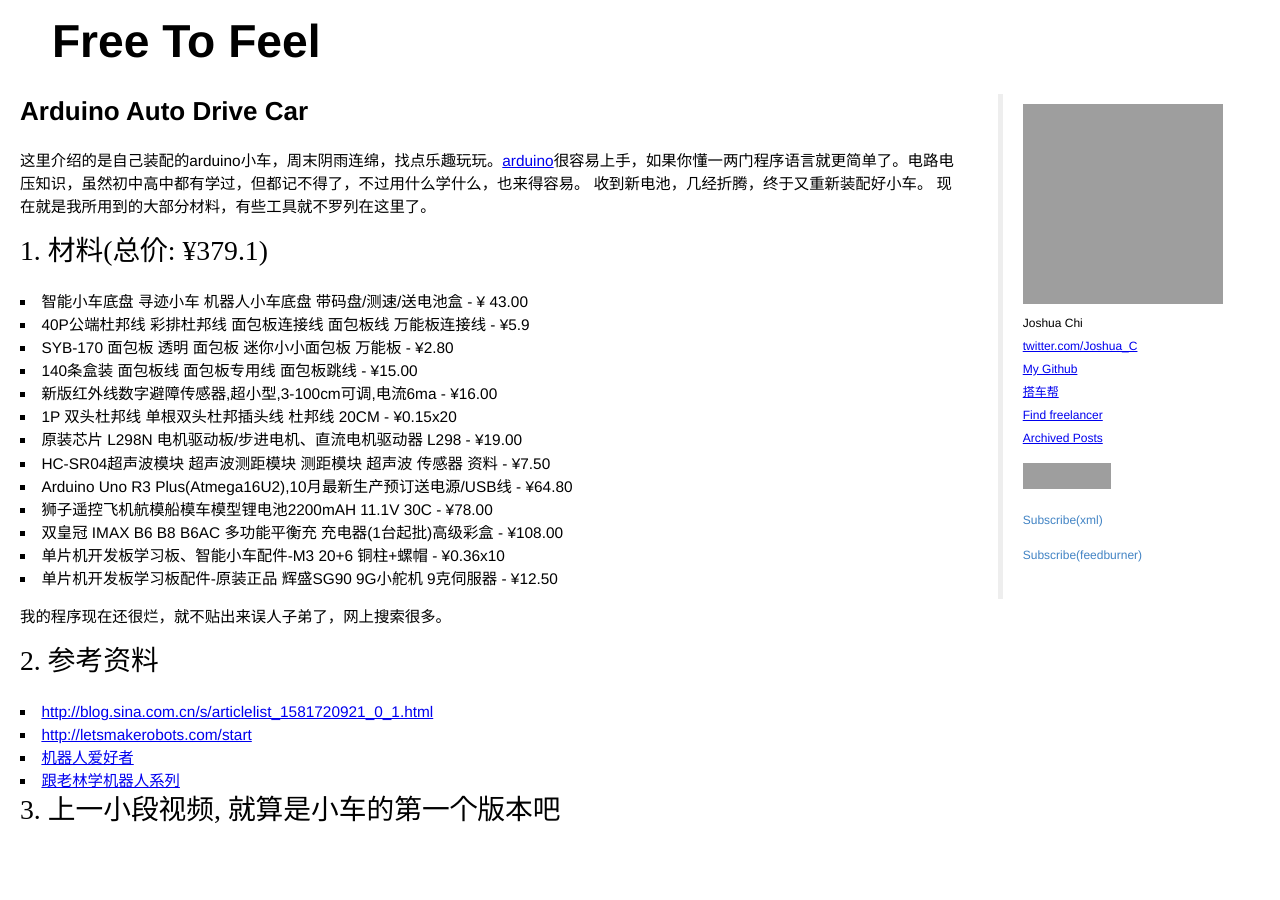
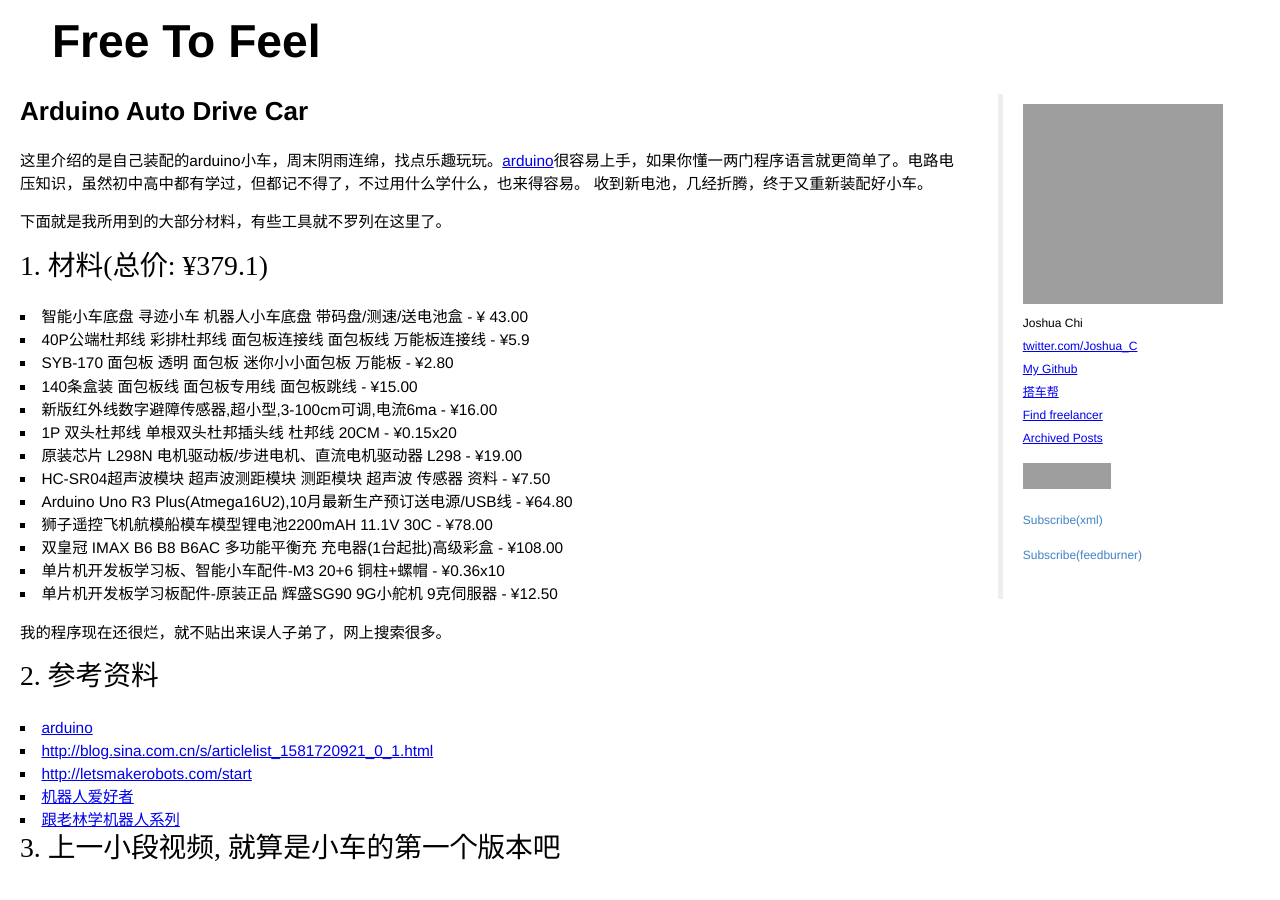
Before and after one commit to JoshuaChi/joshuachi.github.com, a Jekyll site: the page built from _posts/2012-12-16-arduino-auto-drive-car.markdown, in a window 1280 px wide and 900 px high. Built offline with Jekyll 4.4.1, drawn with Linux system fonts in a browser that asks for light colours; Markdown is read by kramdown in place of the engine named in the settings; comment, search, counter and statistics services are not loaded; grey boxes are pictures that could not be loaded.

Commit message:
robot car

```diff
--- a/_posts/2012-12-16-arduino-auto-drive-car.markdown
+++ b/_posts/2012-12-16-arduino-auto-drive-car.markdown
@@ -6,7 +6,8 @@ tags:  arduino robot
 
 这里介绍的是自己装配的arduino小车，周末阴雨连绵，找点乐趣玩玩。<a href='http://arduino.cc/en'>arduino</a>很容易上手，如果你懂一两门程序语言就更简单了。电路电压知识，虽然初中高中都有学过，但都记不得了，不过用什么学什么，也来得容易。
 收到新电池，几经折腾，终于又重新装配好小车。
-现在就是我所用到的大部分材料，有些工具就不罗列在这里了。
+
+下面就是我所用到的大部分材料，有些工具就不罗列在这里了。
 
 <h2>1. 材料(总价: ¥379.1)</h2>
 
@@ -58,6 +59,9 @@ Arduino Uno R3 Plus(Atmega16U2),10月最新生产预订送电源/USB线 - ¥64.8
 
 <ul>
 <li>
+<a href='http://arduino.cc/en'>arduino</a>
+</li>
+<li>
 <a href='http://blog.sina.com.cn/s/articlelist_1581720921_0_1.html'>http://blog.sina.com.cn/s/articlelist_1581720921_0_1.html</a>
 </li>
 <li>
@@ -71,5 +75,7 @@ Arduino Uno R3 Plus(Atmega16U2),10月最新生产预订送电源/USB线 - ¥64.8
 </li>
 </ul>
 
+
 <h2>3. 上一小段视频, 就算是小车的第一个版本吧</h2>
+
 <embed src="http://player.youku.com/player.php/sid/XNDg5Mjk3MjI0/v.swf" allowFullScreen="true" quality="high" width="480" height="400" align="middle" allowScriptAccess="always" type="application/x-shockwave-flash"></embed>
```
